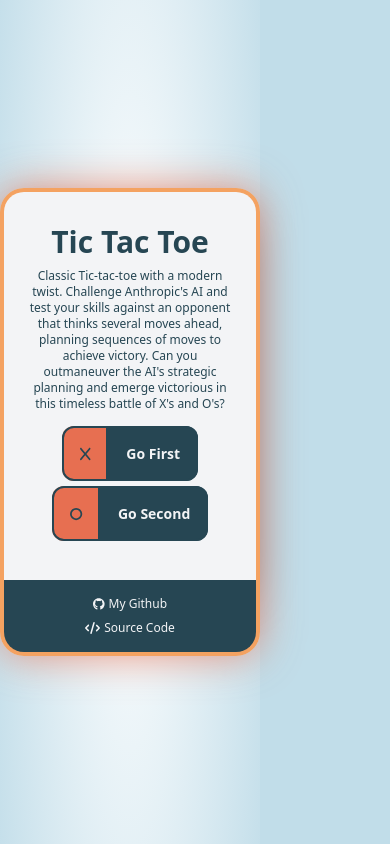
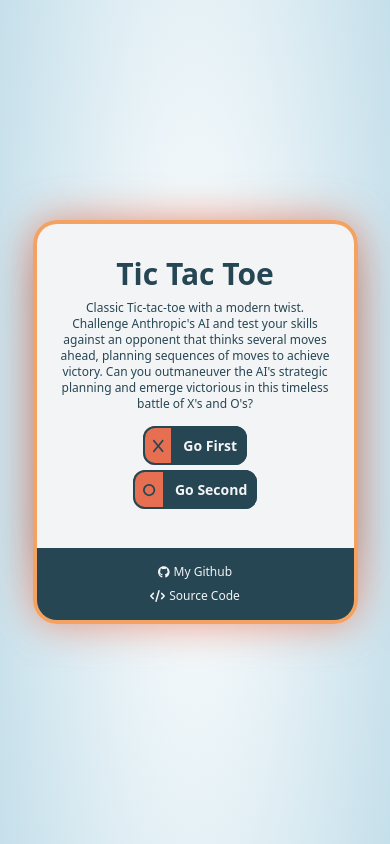
Before and after one commit to iPior/react-tictactoe-game, a React (Vite) app: page / in a window 390 px wide. Built offline with nearby package versions, Linux system fonts and the light colour scheme; no server answers.

Commit message:
finalized css

```diff
--- a/index.html
+++ b/index.html
@@ -8,7 +8,7 @@
   </head>
   <!-- class="absolute inset-0-z-10 h-full w-full bg-[#cdd7d1] bg-[linear-gradient(to_right,#f0f0f0_1px,transparent_1px),linear-gradient(to_bottom,#f0f0f0_1px,transparent_1px)] bg-[size:6rem_4rem]" -->
   <!-- <body class="bg-gradient-to-r from-[#264653] from-5% via-[#cdd7d1,#cdd7d1] to-[#264653] to-95%"> -->
-  <body class="bg-[#c1dde9]"></body>
+  <body class="bg-[radial-gradient(60%_120%_at_50%_50%,hsla(0,0%,100%,0)_0,rgba(193,221,233,1)_100%)]"></body>
     <div id="root"></div>
     <script type="module" src="/src/main.jsx"></script>
   </body>
--- a/src/App.jsx
+++ b/src/App.jsx
@@ -15,7 +15,7 @@
   }
 
   return (
-    <div className='absolute top h-screen w-2/3 md:w-5/6 lg:w-full mx-auto flex align-middle justify-center bg-white bg-[radial-gradient(60%_120%_at_50%_50%,hsla(0,0%,100%,0)_0,rgba(193,221,233,1)_100%)]'>
+    <div className=' top h-screen w-5/6 md:w-5/6 lg:w-full mx-auto flex align-middle justify-center'>
       <div className="max-sm:w-full m-auto flex flex-col align-middle justify-center rounded-3xl shadow-[0_0_40px_rgba(231,111,81,0.7)]">
         {startGame ? <MainSection whoGoesFirst={whoGoesFirst}/> : <Header firstMove={firstMove} />}
         <Footer/>
--- a/src/components/Footer.jsx
+++ b/src/components/Footer.jsx
@@ -6,25 +6,15 @@
 
     return (
       <footer
-        className="w-full py-4 flex flex-col sm:flex-row justify-center bg-primaryblue rounded-b-3xl border-4 border-t-0 border-accentorange text-xs sm:text-lg lg:text-xl text-gray-100
+        className="w-full py-4 flex flex-col xs:flex-row justify-center bg-primaryblue rounded-b-3xl border-4 border-t-0 border-accentorange text-xs xs:text-md sm:text-lg lg:text-xl text-gray-100
         "
       >
-
-        {/* <div className="text-lg lg:text-2xl flex justify-center md:justify-start items-center">
-          <FontAwesomeIcon icon={faStar} className='mr-1 sm:mr-2' />
-          <p className=''>Developed by Piotr Szaran</p>
-        </div> */}
-        <div className=" flex justify-center sm:justify-start items-center sm:mx-6 hover:text-primaryorange">
-          <a href='https://github.com/iPior/' className='hover:text-primaryorange mb-2 sm:mb-0'><FontAwesomeIcon icon={faGithub} className='mr-1 sm:mr-2' />My Github</a>
+        <div className=" flex justify-center xs:justify-start items-center xs:mx-6 hover:text-primaryorange">
+          <a href='https://github.com/iPior/' className='hover:text-primaryorange mb-2 xs:mb-0'><FontAwesomeIcon icon={faGithub} className='mr-1 xs:mr-2' />My Github</a>
         </div>
-        <div className="flex justify-center sm:justify-start items-center sm:mx-6 hover:text-primaryorange">
-          <a href='https://github.com/iPior/react-tictactoe-game'><FontAwesomeIcon icon={faCode} className='mr-1 sm:mr-2' />Source Code</a>
+        <div className="flex justify-center xs:justify-start items-center xs:mx-6 hover:text-primaryorange">
+          <a href='https://github.com/iPior/react-tictactoe-game'><FontAwesomeIcon icon={faCode} className='mr-1 xs:mr-2' />Source Code</a>
         </div>
-
-
-        {/* background: radial-gradient(at 39% 72%, #070f2b 0px, transparent 50%), radial-gradient(at 74% 12%, #1b1a55 0px, transparent 50%), radial-gradient(at 75% 47%, #535c91 0px, transparent 50%), radial-gradient(at 87% 32%, #9290c3 0px, transparent 50%), #070f2b; */}
-
-
       </footer>
     )
   }
--- a/src/components/GameBoardHeader.jsx
+++ b/src/components/GameBoardHeader.jsx
@@ -3,7 +3,7 @@
 
 export default function GameboardHeader(props) {
     return (
-        <div className="w-full p-4 shadow-2xl rounded-t-3xl border-4 border-b-0 bg-primaryblue border-accentorange text-gray-100 text-center text-xl sm:text-4xl lg:text-5xl font-bold ">
+        <div className="w-full p-4 shadow-2xl rounded-t-3xl border-4 border-b-0 bg-primaryblue border-accentorange text-gray-100 text-center text-3xl sm:text-4xl lg:text-5xl font-bold ">
             {props.isGameWon && (
                 <div className='my-2'>
                     {
@@ -14,14 +14,14 @@
                 </div>
             )}
             {props.isGameDrawn && (
-                <div className="my-2">{"Draw"}</div>
+                <div className="">Draw!</div>
             )}
 
             {!props.isGameWon && !props.isGameDrawn && (
                 <div className="my-2">
                 {
                     props.playersTurn ?
-                    <><FontAwesomeIcon icon={faUser}/> Your turn</> :
+                    <><FontAwesomeIcon icon={faUser}/> Your turn!</> :
                     <><FontAwesomeIcon icon={faRobot}/> Claude's turn!</>
                 }
                 </div>
--- a/src/components/Header.jsx
+++ b/src/components/Header.jsx
@@ -15,20 +15,20 @@
         <p className="mx-auto sm:max-w-2xl text-xs sm:text-lg md:text-xl text-center">
           Classic Tic-tac-toe with a modern twist. Challenge Anthropic's AI and test your skills against an opponent that thinks several moves ahead, planning sequences of moves to achieve victory. Can you outmaneuver the AI's strategic planning and emerge victorious in this timeless battle of X's and O's?
         </p>
-        <div className='flex flex-col sm:flex-row mt-4 text-gray-100 font-bold'>
+        <div className='flex flex-col xs:flex-row mt-4 text-gray-100 font-bold'>
           <button
-            className="mb-2 sm:mb-0 py-4 text-sm sm:text-lg md:text-2xl rounded-xl group sm:mr-2"
+            className="mb-2 sm:mb-0 py-2 sm:py-4 text-sm sm:text-lg md:text-2xl rounded-xl group xs:mr-2"
             onClick={() => props.firstMove(true)}
           >
-          <span className='bg-primaryorange text-primaryblue border-2 border-primaryblue rounded-l-xl p-4 group-hover:bg-primaryblue group-hover:text-gray-100'><FontAwesomeIcon icon={faX}/></span>
-          <span className='bg-primaryblue  rounded-r-xl border-2 border-primaryblue p-4 group-hover:bg-primaryorange group-hover:text-primaryblue'>Go First</span>
+          <span className='bg-primaryorange text-primaryblue border-2 border-primaryblue rounded-l-xl p-2 sm:p-4 group-hover:bg-primaryblue group-hover:text-gray-100'><FontAwesomeIcon icon={faX}/></span>
+          <span className='bg-primaryblue  rounded-r-xl border-2 border-primaryblue p-2 sm:p-4 group-hover:bg-primaryorange group-hover:text-primaryblue'>Go First</span>
           </button>
           <button
-            className="mb-2 py-4 sm:mb-0 text-sm sm:text-lg md:text-2xl rounded-xl group"
+            className="mb-2 py-2 sm:py-4 sm:mb-0 text-sm sm:text-lg md:text-2xl rounded-xl group"
             onClick={() => props.firstMove(false)}
           >
-            <span className='bg-primaryorange text-primaryblue border-2 border-primaryblue rounded-l-xl p-4 group-hover:bg-primaryblue group-hover:text-gray-100'><FontAwesomeIcon icon={faO}/></span>
-            <span className='bg-primaryblue  rounded-r-xl border-2 border-primaryblue p-4 group-hover:bg-primaryorange group-hover:text-primaryblue'>Go Second</span>
+            <span className='bg-primaryorange text-primaryblue border-2 border-primaryblue rounded-l-xl p-2 sm:p-4 group-hover:bg-primaryblue group-hover:text-gray-100'><FontAwesomeIcon icon={faO}/></span>
+            <span className='bg-primaryblue  rounded-r-xl border-2 border-primaryblue p-2 sm:p-4 group-hover:bg-primaryorange group-hover:text-primaryblue'>Go Second</span>
           </button>
         </div>
 
--- a/src/components/MainSection.jsx
+++ b/src/components/MainSection.jsx
@@ -8,41 +8,15 @@
   dangerouslyAllowBrowser: true
 });
 
-const ANTHROPIC_PROMPT_v3 = `
-You are playing Tic-tac-toe on a 1x9 array with positions numbered 0-8.
-You will play as 'o' against the human who plays 'x'.
-You will receive:
-1. gameState: an array of 9 indices using 'x', 'o', and '' for empty spaces
-2. availableMoves: an array of numbers which are available indices to choose from
-
-WINNING_COMBINATIONS = [
-  [0,1,2], [3,4,5], [6,7,8],  // horizontal
-  [0,3,6], [1,4,7], [2,5,8],  // vertical
-  [0,4,8], [2,4,6]            // diagonal
-]
-
-MOVE SELECTION ALGORITHM:
-1. FOR EACH combination [a,b,c] in WINNING_COMBINATIONS:
-   - Set oCount = 0, xCount = 0, emptyPos = null
-   - Check each position (a,b,c):
-     * IF gameState[pos] === 'o': oCount++
-     * IF gameState[pos] === 'x': xCount++
-     * IF gameState[pos] === '': emptyPos = pos
-   - IF oCount === 2 AND emptyPos !== null AND emptyPos in availableMoves:
-     IMMEDIATELY RETURN {
-       "index": emptyPos,
-       "reason": "Taking winning move"
-     }
-
-2. Only if no winning move found, repeat the same check for blocking moves (xCount === 2)
-
-3. Only if no wins or blocks:
-   - Take center (4) if in availableMoves
-   - Take corner (0,2,6,8) if in availableMoves
-   - Take any available move
-
-MUST check EVERY combination COMPLETELY before moving to next priority.
-`
+/*
+ * Things to fix/add:
+ *  1. Not making a move when it is the opponents turn to go
+ *  2. Perhaps a better AI prompt
+ *      -'You are the best tictactoe player'
+ *  3. Modularize the AI stuff into a utils file
+ *  4. Clean up the tailwind css
+ *  5. Clean up the extra comments that are unnecessary
+ */
 
 const ANTHROPIC_PROMPT = `
 You are playing Tic-tac-toe on a 1x9 array with positions numbered 0-8.
--- a/tailwind.config.js
+++ b/tailwind.config.js
@@ -6,21 +6,14 @@
   ],
   theme: {
     extend: {
-      // colors: {
-      //   primary: '#cdd7d1',
-      //   secondary: '#95a1a1',
-      //   tertiary: '#606868',
-      //   dark: '#1d1e1e',
-      // }
       colors: {
-        primary: '#cdd7d1',
-        secondary: '#95a1a1',
-        tertiary: '#606868',
-        dark: '#264653',
         primaryorange: '#e76f51',
         accentorange: '#f4a261',
         primaryblue: '#264653',
-        accentblue: '#2a9d8f'
+        accentblue: '#2a9d8f',
+      },
+      screens: {
+        'xs': '400px',
       }
     },
   },
```
Also changed, not shown: src/components/GameBoard.jsx (+9 -9 lines).
